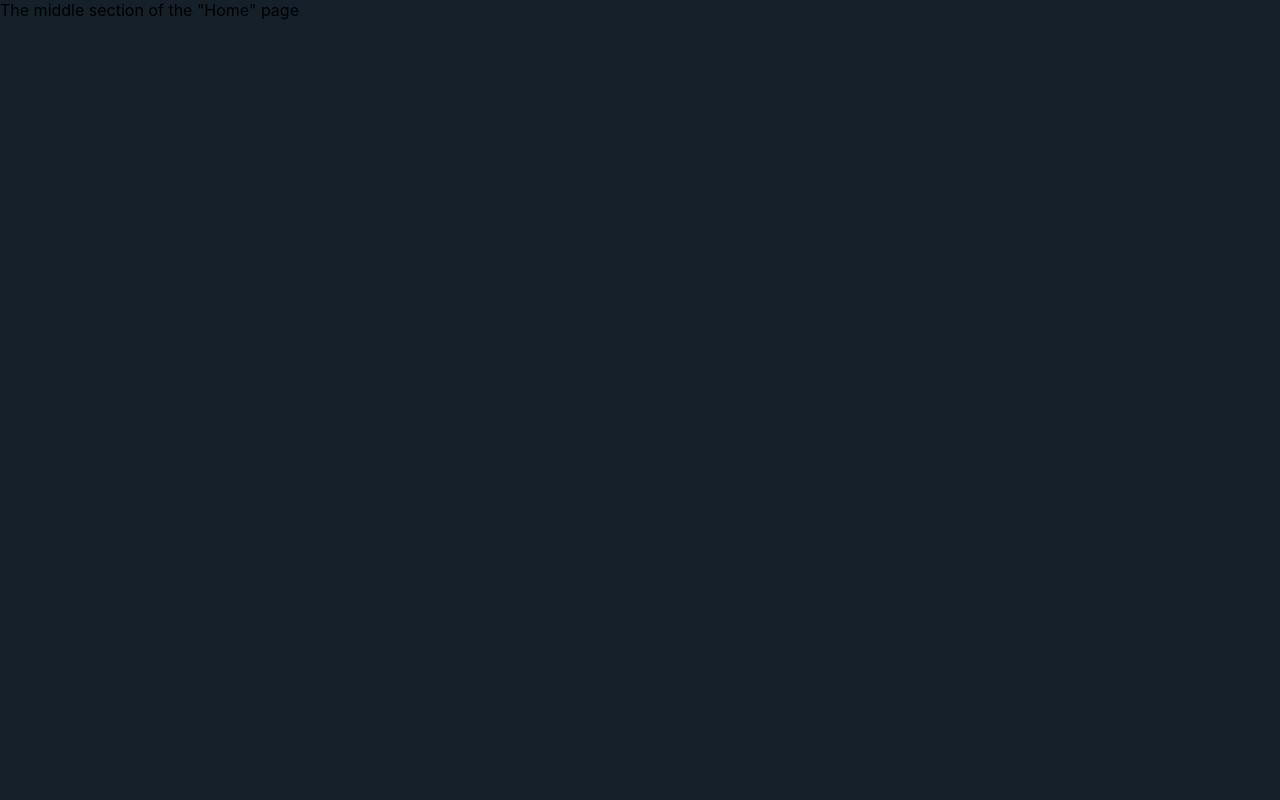
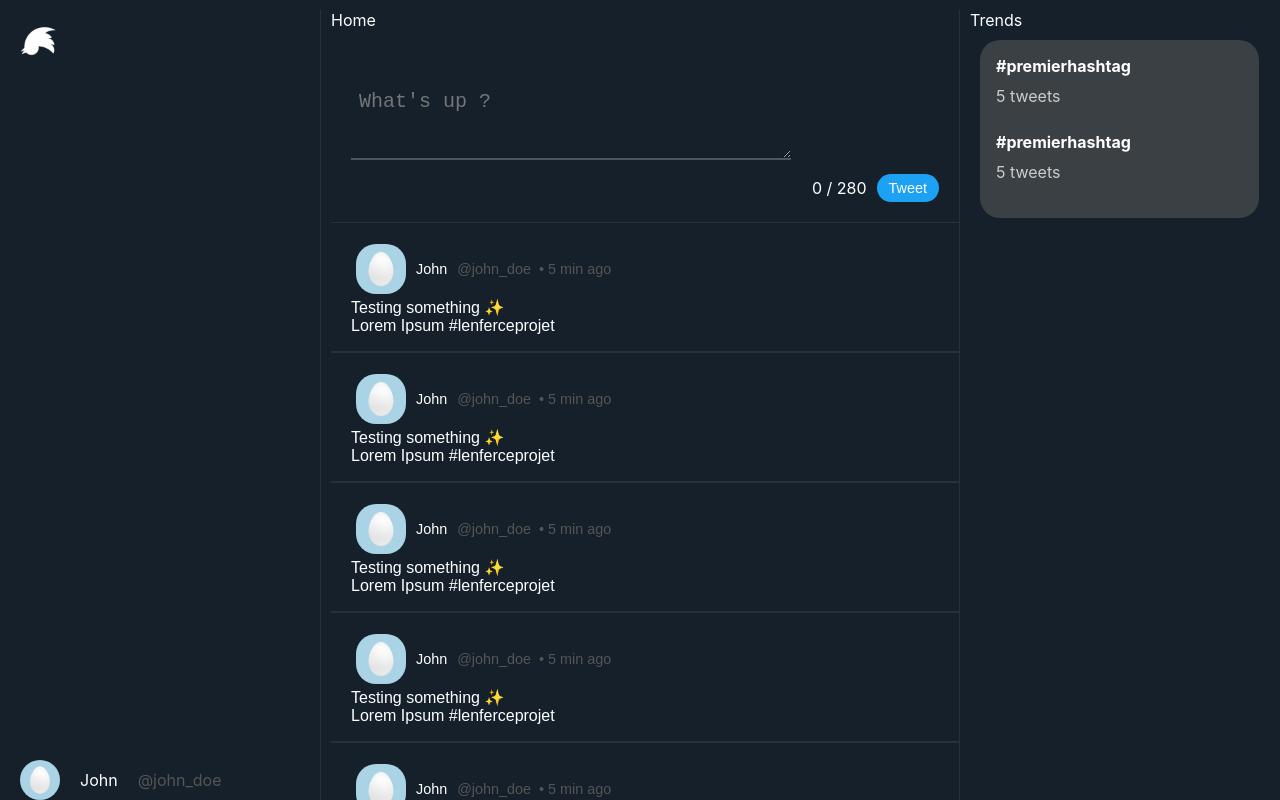
Before and after one commit to yana-burdziuk/hackatweet-frontend, a Next.js app: page /homepage in a window 1280 px wide. Shown: the top 800 px of the page. Built offline with nearby package versions, Linux system fonts and the light colour scheme.

Commit message:
Putting the Welcome component in the index.js page and the Home component in the homepage.js

```diff
--- a/components/Rightsidescreen.js
+++ b/components/Rightsidescreen.js
@@ -23,7 +23,7 @@ function Rightside() {
       <p className={styles.subtitle}>Join Hackatweet today.</p>
       <button className={`${styles.btn} ${styles.signup}`} onClick = {() => router.push('/signup')}>Sign up</button>
       <p className={styles.loginText}>Already have an account?</p>
-      <button className={`${styles.btn} ${styles.signin}`}>Sign in</button>
+      <button className={`${styles.btn} ${styles.signin}`} onClick = {() => router.push('/signin')}>Sign in</button>
     </div>
   );
 }
--- a/components/Welcome.js
+++ b/components/Welcome.js
@@ -1,4 +1,6 @@
 import styles from "../styles/Welcome.module.css";
+import LeftSide from "../components/Leftsidescreen"
+import RightSide from "../components/Rightsidescreen"
 
 export default function Welcome() {
   return (
--- a/pages/homepage.js
+++ b/pages/homepage.js
@@ -1,8 +1,8 @@
-import DisplayedTweets from "../components/DisplayedTweets";
+import Home from "../components/Home";
 
 function HomePage() {
     return (
-        <DisplayedTweets/>
+        <Home/>
     )
 }
 
--- a/pages/index.js
+++ b/pages/index.js
@@ -1,7 +1,7 @@
-import Home from '../components/Home';
+import Welcome from '../components/Welcome';
 
 function Index() {
-  return <Home />;
+  return <Welcome />;
 }
 
 export default Index;
```
